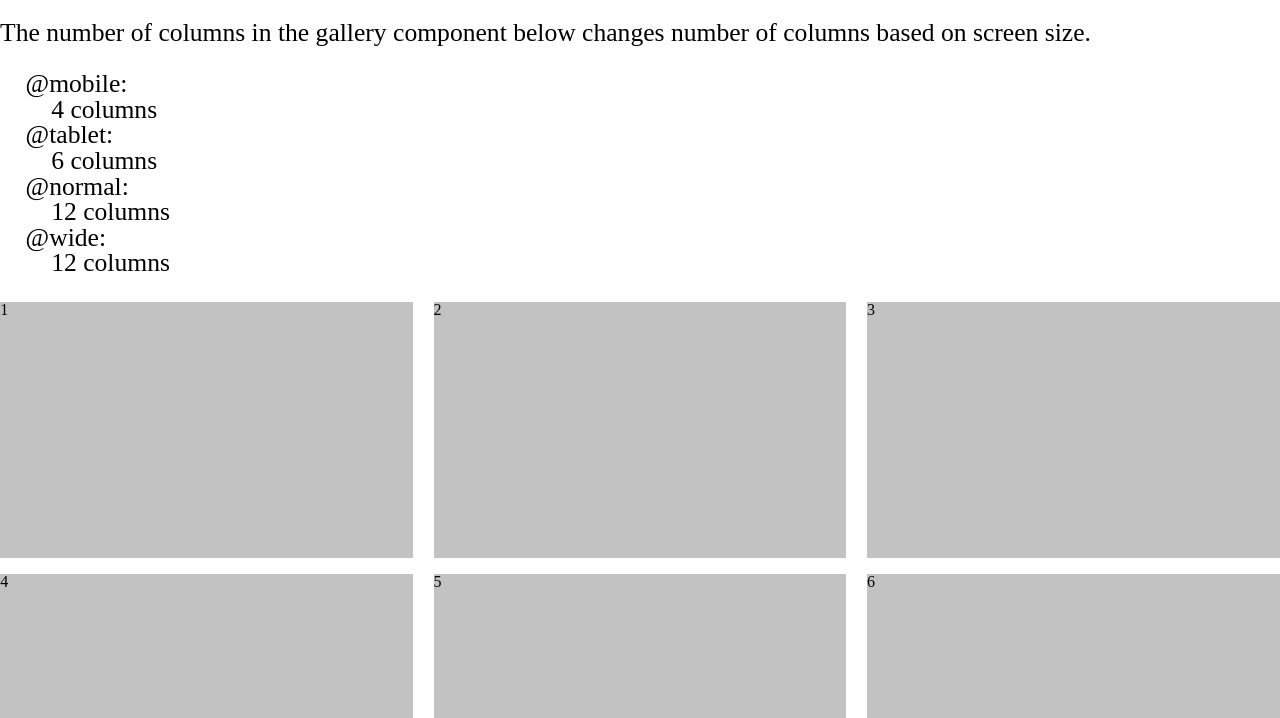
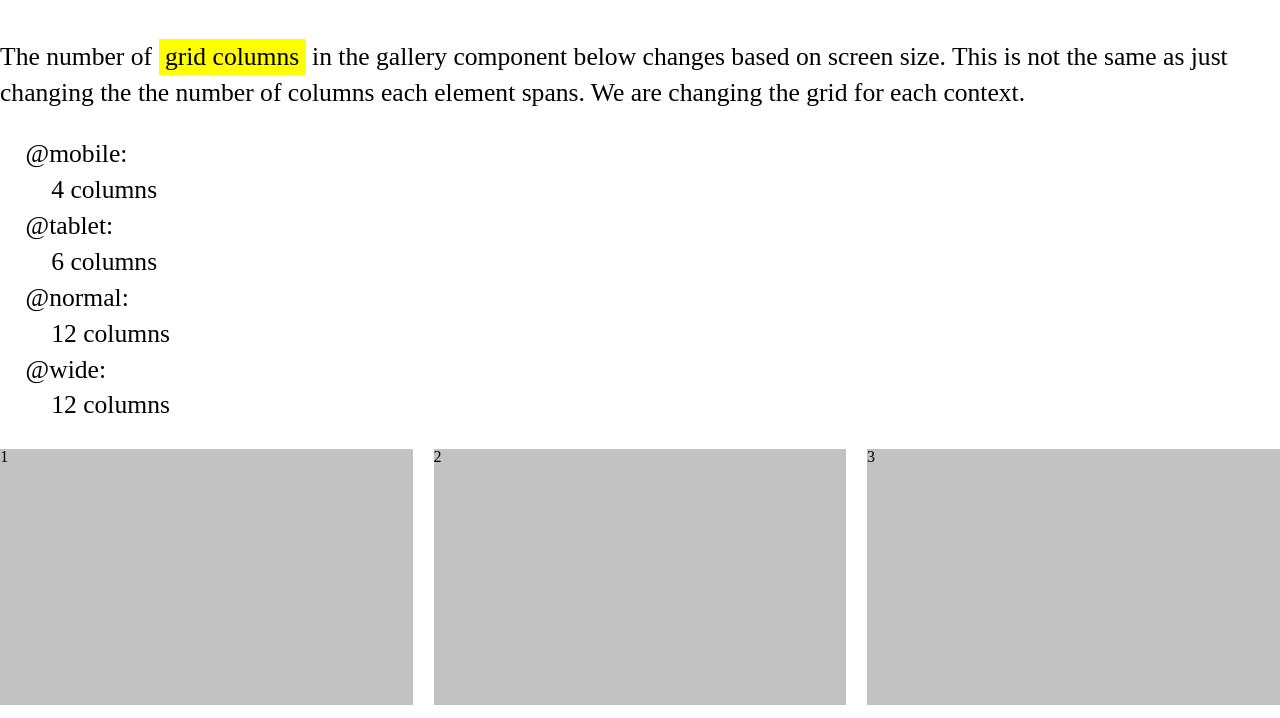
Before and after one commit to christophermlne/less-respond-to, a plain HTML site: page index.html in a window 1280 px wide. Shown: the part 76-794 px from the top of the page. Drawn offline with nearby package versions, Linux system fonts and the light colour scheme.

Commit message:
clarification

```diff
--- a/index.html
+++ b/index.html
@@ -12,7 +12,7 @@
 			The grid
 		</h1>
 		<p>
-			The number of columns in the gallery component below changes number of columns based on screen size.
+			The number of <mark>grid columns</mark> in the gallery component below changes based on screen size. This is not the same as just changing the the number of columns each element spans. We are changing the grid for each context.
 		</p>
 		<dl>
 			<dt>@mobile:</dt>
--- a/less/screen.less
+++ b/less/screen.less
@@ -14,9 +14,13 @@
 @normal: ~"all and (min-width: 980px) and (max-width: 1199px)";
 @wide:   ~"all and (min-width: 1200px)";
 
+// Colors
+@fpo: #c2c2c2;
+@highlight: yellow;
+
 // Typography
 @base-font-size:16px;
-@base-line-height:1em;
+@base-line-height:1.4em;
 @space-before:1em;
 @space-after:1em;
 h1 {
@@ -62,16 +66,20 @@ dt {
 dd {
 	text-indent: 1em;
 }
-// Colors
-@lightgrey: #c2c2c2;
-
+mark {
+	background:@highlight;
+	font-style:normal;
+	font-weight: normal;
+	display:inline-block;
+	padding:0 0.25em;
+}
 // Layouts
 
 
 // Components
 .gallery { // the gallery component
 	.box {
-		background: @lightgrey;
+		background: @fpo;
 		height:100px;
 		margin-bottom: 1em !important;
 	}
```
Also changed, not shown: css/screen.css.
